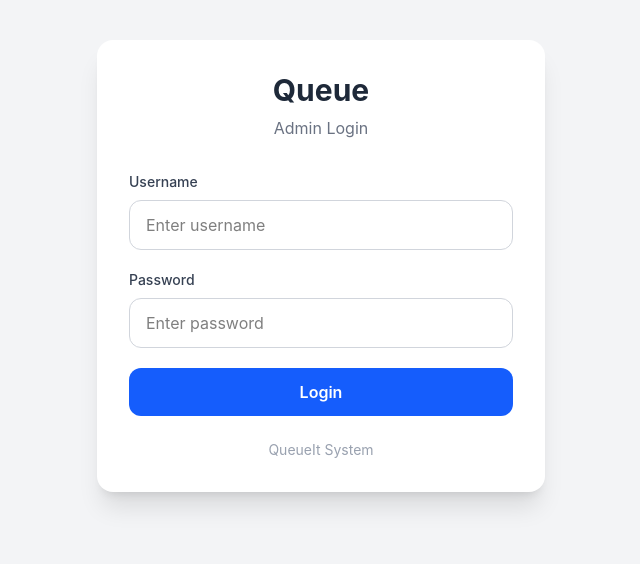
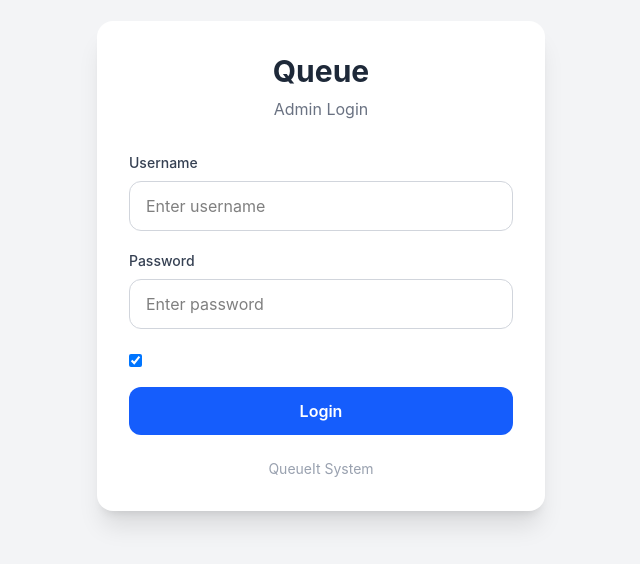
Before and after one commit to rgsoidev/qns, a React (Vite) app in the folder client/: page /login in a window 1280 px wide. Shown: the part 134-698 px from the top of the page, without its empty margins (319-959 px from the left). Built offline with nearby package versions, Linux system fonts and the light colour scheme.

Commit message:
fix super admin route

```diff
--- a/client/src/pages/LogIn.tsx
+++ b/client/src/pages/LogIn.tsx
@@ -11,6 +11,7 @@ import { useNavigate } from "react-router";
 export default function Login() {
   const [username, setUsername] = useState("");
   const [password, setPassword] = useState("");
+  const [showPass,setShowPass] = useState(true);
   const [loading, setLoading] = useState(false);
   const navigate = useNavigate()
   const login = async (
@@ -70,7 +71,12 @@ export default function Login() {
 
     setLoading(false);
   };
+//    const [isChecked, setIsChecked] = useState(false);
+// console.log(isChecked)
 
+  const handleOnChange = () => {
+    setShowPass(!showPass);
+  };
   return (
     <div className="min-h-screen bg-gray-100 flex items-center justify-center p-4">
       <div className="w-full max-w-md bg-white rounded-2xl shadow-xl p-8">
@@ -116,7 +122,7 @@ export default function Login() {
             </label>
 
             <input
-              type="password"
+              type={showPass ? 'text' : 'password'}
               placeholder="Enter password"
               value={password}
               onChange={(e) =>
@@ -125,7 +131,11 @@ export default function Login() {
               className="w-full border border-gray-300 rounded-xl px-4 py-3 focus:outline-none focus:ring-2 focus:ring-blue-500"
             />
           </div>
-
+             <input
+          type="checkbox"
+          checked={showPass}
+          onChange={handleOnChange}
+        />
           {/* Button */}
           <button
             type="submit"
```
Also changed, not shown: client/src/App.tsx (+13 -12 lines), client/package.json (line endings or trailing spaces).
